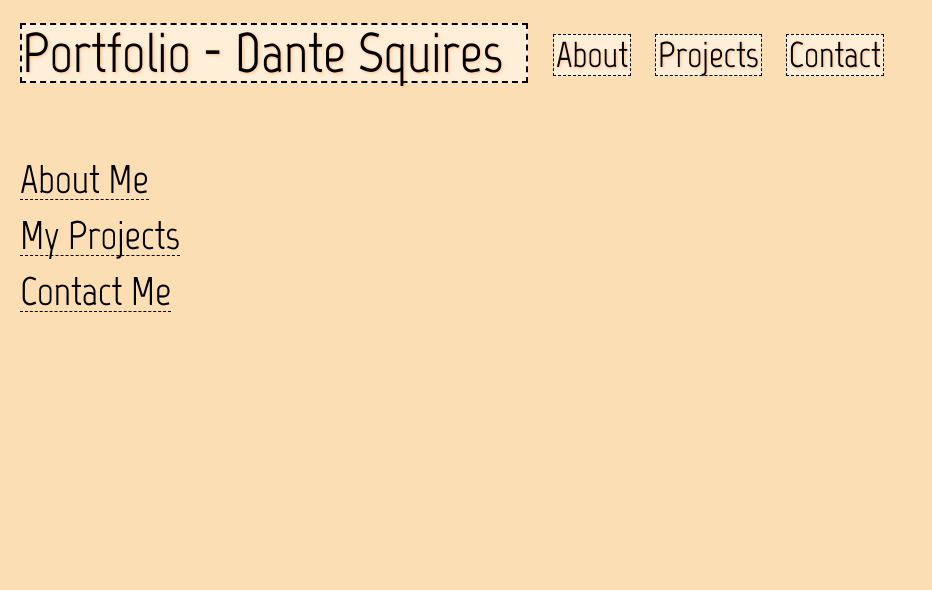
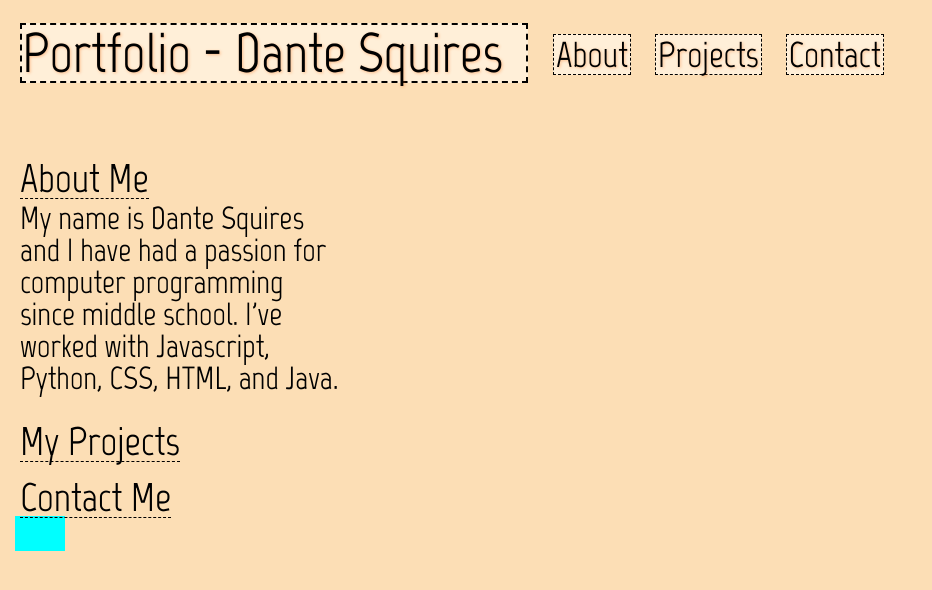
Before and after one commit to theDanteAesthetic/Dante-Portfolio, a plain HTML site: page index.html in a window 1280 px wide. Shown: the whole page, without its empty margins (0-932 px from the left). Drawn offline with Linux system fonts and the light colour scheme.

Commit message:
practice with transitions

```diff
--- a/index.html
+++ b/index.html
@@ -15,6 +15,7 @@
         </div>
         <div id="idAbout">
             <p class="pageAboutTitle">About Me</p>
+            <p class="pageAboutText">My name is Dante Squires and I have had a passion for computer programming since middle school. I've worked with Javascript, Python, CSS, HTML, and Java.</p>
         </div>
         <div id="idProjects">
             <p class="pageAboutTitle">My Projects</p>
@@ -22,5 +23,6 @@
         <div id="idContact">
             <p class="pageAboutTitle">Contact Me</p>
         </div>
+        <div class="square"></div>
     </body>
 </html>
--- a/style.css
+++ b/style.css
@@ -7,7 +7,6 @@
 .pageTitle {
     font-family: "Marvel", sans-serif;
     font-size: 3.5rem;
-    font-weight: 100;
     border: 0.125rem dashed;
     background-color: rgb(255, 239, 216);
     text-shadow: 1px 1px 3px rgba(247, 112, 22, 0.4);
@@ -17,10 +16,10 @@
     display: inline-block;
 }
 
+
 .pageLink {
     font-size: 2.25rem;
     font-family: "Marvel", sans-serif;
-    font-weight: 300;
     border: 0.1rem dashed;
     padding: 2px;
     background-color: rgb(255, 239, 216);
@@ -30,15 +29,34 @@
     left: 33rem;
     min-width: 3rem;
     display: inline-block;
+    height: 2.2rem;
 }
-.pageLink:hover{
-    background-color: rgb(255, 190, 93);
+
+.square {
+    width: 50px;
+    height: 2.2rem;
+    background-color: aqua;
+}
+
+@keyframes buttonFill {
+    0%{
+        width: 0rem;
+    }
+    100% {
+        width: 5rem;
+    }
+}
+
+.square:hover{
+    animation-name: buttonFill;
+    animation-duration: 0.5s;
+    animation-fill-mode: forwards;
+    background-color: rgb(245, 201, 136);
 }
 
 .pageAboutTitle {
-    font-size: 2.5em;
+    font-size: 2.5rem;
     font-family: "Marvel", sans-serif;
-    font-weight: 300;
     border-bottom: 0.05rem dashed;
     position: relative;
     top: 0.75rem;
@@ -47,10 +65,16 @@
 
 }
 
+.pageAboutText {
+    font-size: 2rem;
+    font-family: "Marvel", sans-serif;
+    padding: 5px 5px 5px 0px;
+    width: 20rem;
+}
+
 .pageProjectsTitle {
     font-size: 2.5em;
     font-family: "Marvel", sans-serif;
-    font-weight: 300;
     border-bottom: 0.05rem dashed;
     position: relative;
     top: 0.75rem;
@@ -61,7 +85,6 @@
 .pageContactTitle {
     font-size: 2em;
     font-family: "Marvel", sans-serif;
-    font-weight: 300;
     border-bottom: 0.05rem dashed;
     position: relative;
     top: 0.75rem;
@@ -69,7 +92,7 @@
 
 }
 
-
 body {
     background-color: rgb(252, 222, 181);
+
 }
```
